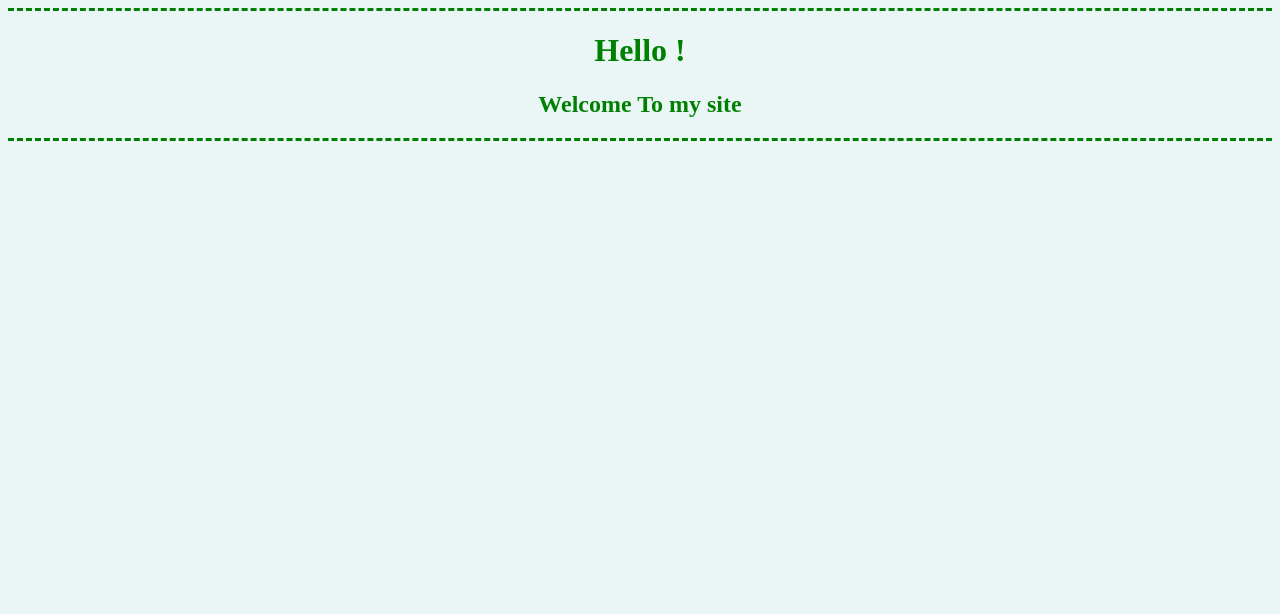
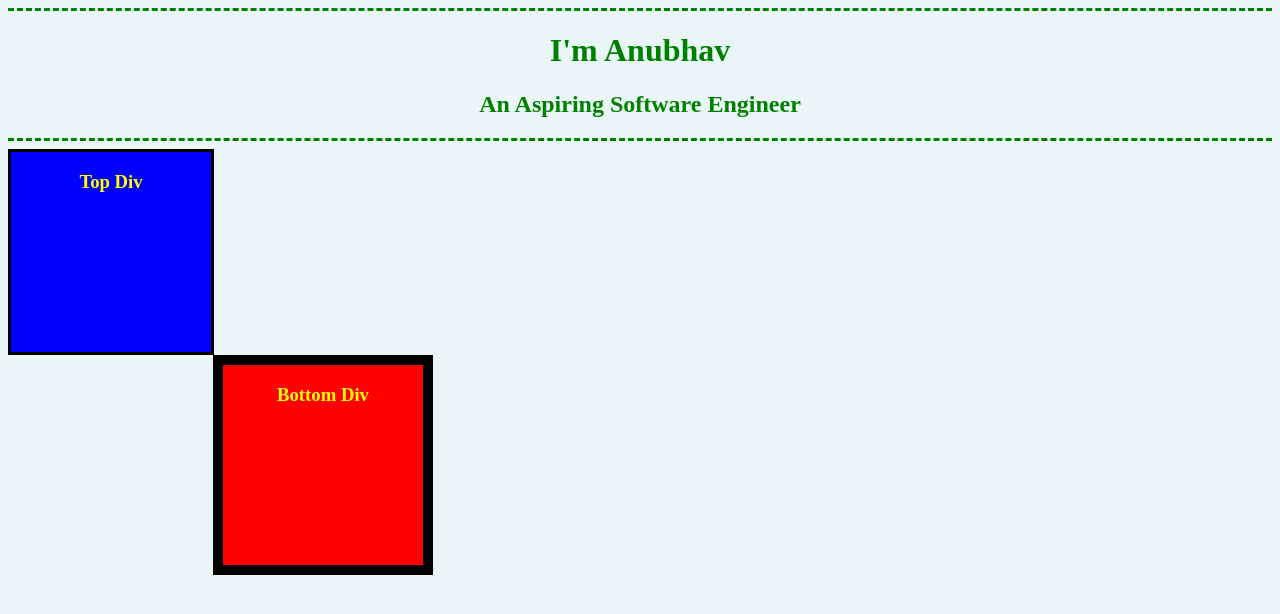
Before and after one commit to AnubhavSrivastavaGithub/the-complete-web-development-bootcamp, a plain HTML site: page index.html in a window 1280 px wide. Drawn offline with Linux system fonts and the light colour scheme.

Commit message:
CSS-Box-Property

```diff
--- a/css/styles.css
+++ b/css/styles.css
@@ -19,6 +19,27 @@ h2 {
   color: green;
 }
 
-br {
+.top {
+  background-color: blue;
+  width: 200px;
+  height: 200px;
+  border: solid;
+}
 
+.top h3 {
+  color: yellow;
 }
+
+.bottom {
+  background-color: red;
+  width: 200px;
+  height: 200px;
+  margin-left: 205px;
+  border: solid;
+  border-width: 10px;
+  border-color: black;
+}
+
+.bottom h3 {
+  color: yellow;
+}
--- a/index.html
+++ b/index.html
@@ -3,18 +3,25 @@
 
   <head>
     <meta charset="utf-8">
-    <title>Anubhav's Portfoliot</title>
+    <title>Anubhav's Portfolio</title>
     <link rel="stylesheet" href="css/styles.css">
+    <link rel="icon" href="favicon.ico">
   </head>
 
   <body>
     <center>
       <hr size="3" noshade>
-      <h1>Hello ! </h1>
-      <h2>Welcome To my site</h2>
+      <h1>I'm Anubhav</h1>
+      <h2>An Aspiring Software Engineer</h2>
     </center>
+    <hr size="3" noshade>
 
-    <hr size="3" noshade>
+    <div class="top">
+      <center><h3>Top Div</h3></center>
+    </div>
+    <div class="bottom">
+      <center><h3>Bottom Div</h3></center>
+    </div>
   </body>
 
 </html>
```
Also changed, not shown: favicon.ico (added).
